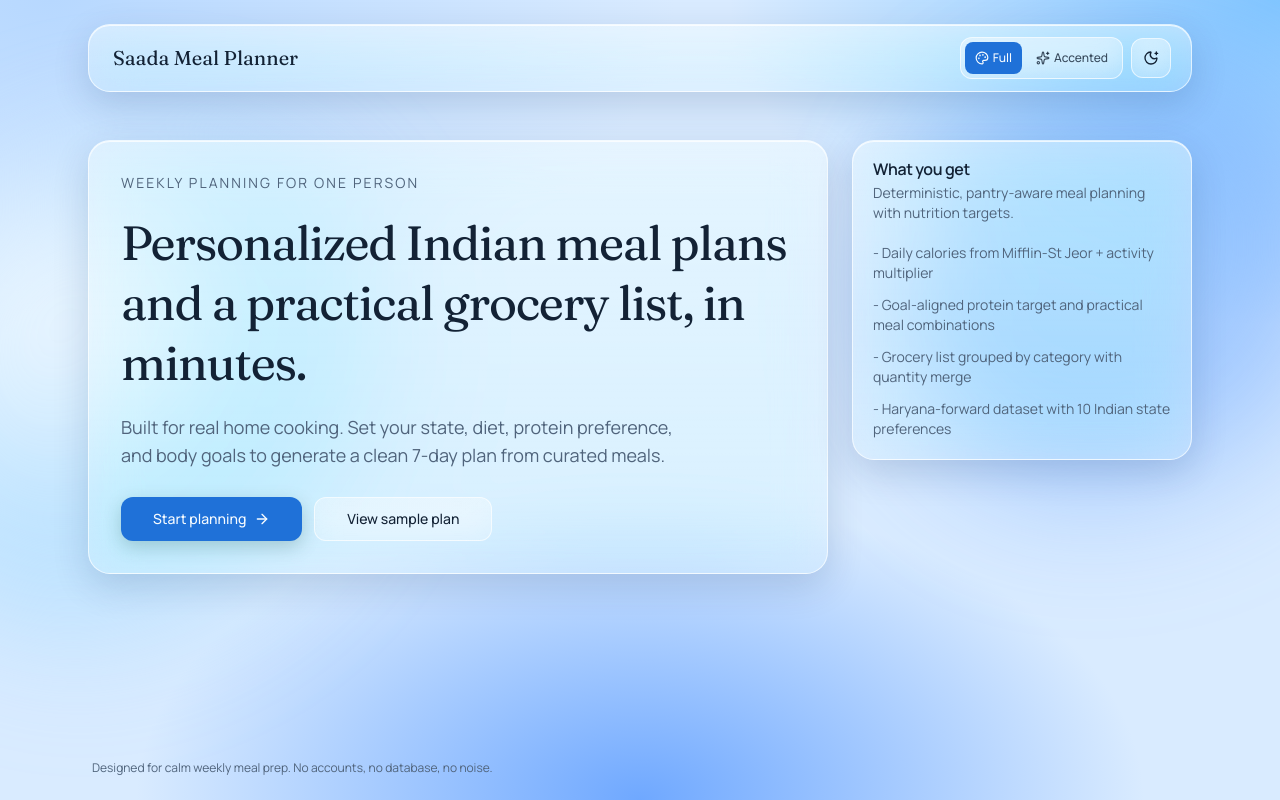
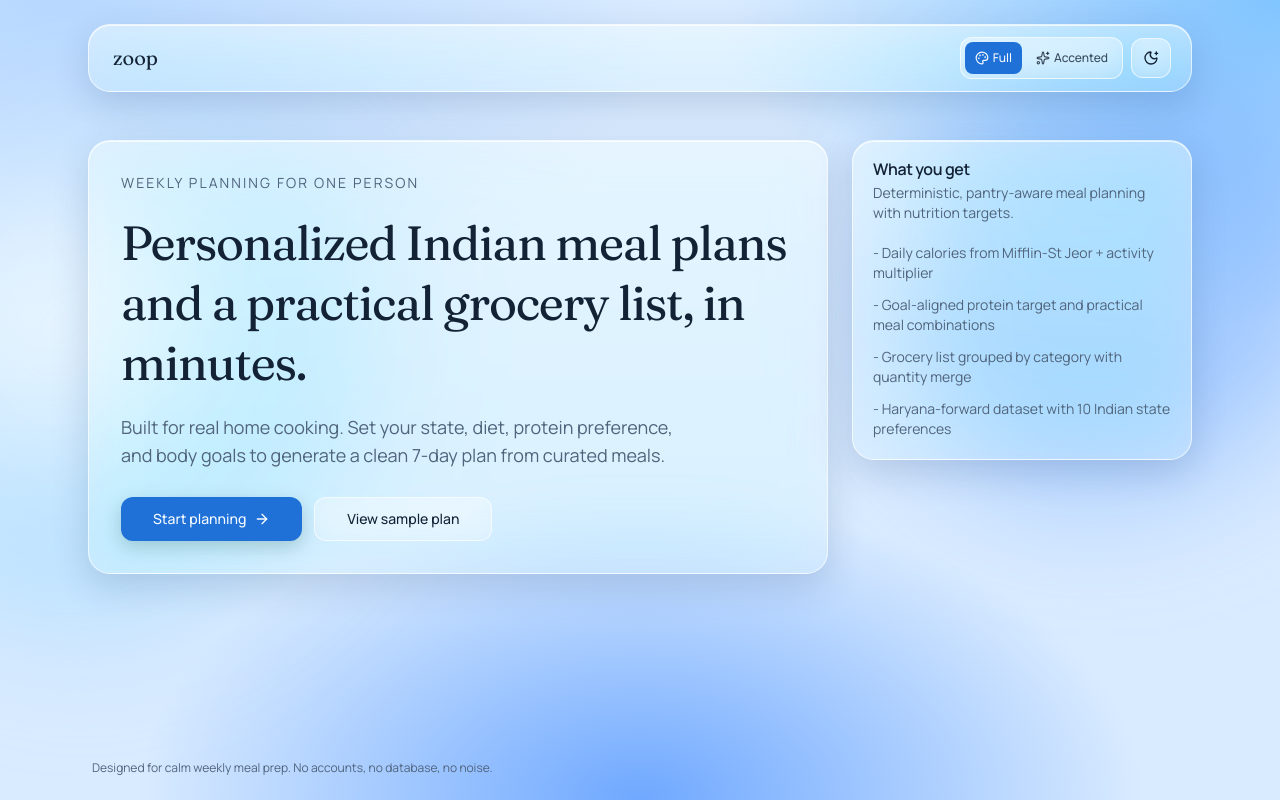
Before and after one commit to rajann44/zoop, a Next.js app: page / in a window 1280 px wide. Built offline with nearby package versions, Linux system fonts and the light colour scheme; no server answers.

Commit message:
update product branding to zoop across UI and metadata

```diff
--- a/src/app/layout.tsx
+++ b/src/app/layout.tsx
@@ -18,9 +18,9 @@ const siteUrl = getSiteUrl();
 
 export const metadata: Metadata = {
   metadataBase: new URL(siteUrl),
-  title: "Saada Meal Planner",
+  title: "zoop",
   description: "Minimal weekly Indian meal planner and grocery generator",
-  applicationName: "Saada Meal Planner",
+  applicationName: "zoop",
   keywords: ["meal planner", "indian meals", "weekly grocery list", "vegan", "nutrition"],
   alternates: {
     canonical: "/",
@@ -28,13 +28,13 @@ export const metadata: Metadata = {
   openGraph: {
     type: "website",
     url: siteUrl,
-    title: "Saada Meal Planner",
+    title: "zoop",
     description: "Plan weekly Indian meals and get a pantry-aware grocery list.",
-    siteName: "Saada Meal Planner",
+    siteName: "zoop",
   },
   twitter: {
     card: "summary_large_image",
-    title: "Saada Meal Planner",
+    title: "zoop",
     description: "Plan weekly Indian meals and get a pantry-aware grocery list.",
   },
 };
--- a/src/app/page.tsx
+++ b/src/app/page.tsx
@@ -11,7 +11,7 @@ export default function Home() {
       <main className="mx-auto flex min-h-screen w-full max-w-6xl flex-col px-3 py-4 sm:px-6 sm:py-6">
         <div className="glass mb-8 flex items-center justify-between rounded-[22px] px-4 py-3 sm:mb-12 sm:px-5">
           <Link href="/planner" className="rounded-lg px-1 py-0.5 font-serif text-xl transition-opacity hover:opacity-85 focus-visible:outline-none focus-visible:ring-2 focus-visible:ring-ring">
-            Saada Meal Planner
+            zoop
           </Link>
           <div className="flex items-center gap-2">
             <RenderingModeToggle />
--- a/src/components/planner/planner-shell.tsx
+++ b/src/components/planner/planner-shell.tsx
@@ -15,7 +15,7 @@ export function PlannerShell() {
       <header className="sticky top-0 z-20 px-3 pt-3 sm:px-4 sm:pt-4">
         <div className="glass mx-auto flex max-w-7xl items-center justify-between rounded-[22px] px-4 py-3 sm:px-6">
           <Link href="/" className="rounded-lg px-1 py-0.5 transition-opacity hover:opacity-85 focus-visible:outline-none focus-visible:ring-2 focus-visible:ring-ring">
-            <h1 className="font-serif text-xl">Saada Meal Planner</h1>
+            <h1 className="font-serif text-xl">zoop</h1>
             <p className="text-sm text-muted-foreground">Weekly Indian plan + grocery list for one person</p>
           </Link>
           <div className="flex items-center gap-2">
```
Also changed, not shown: 1 other file (tests, documents, lock files or other folders).
